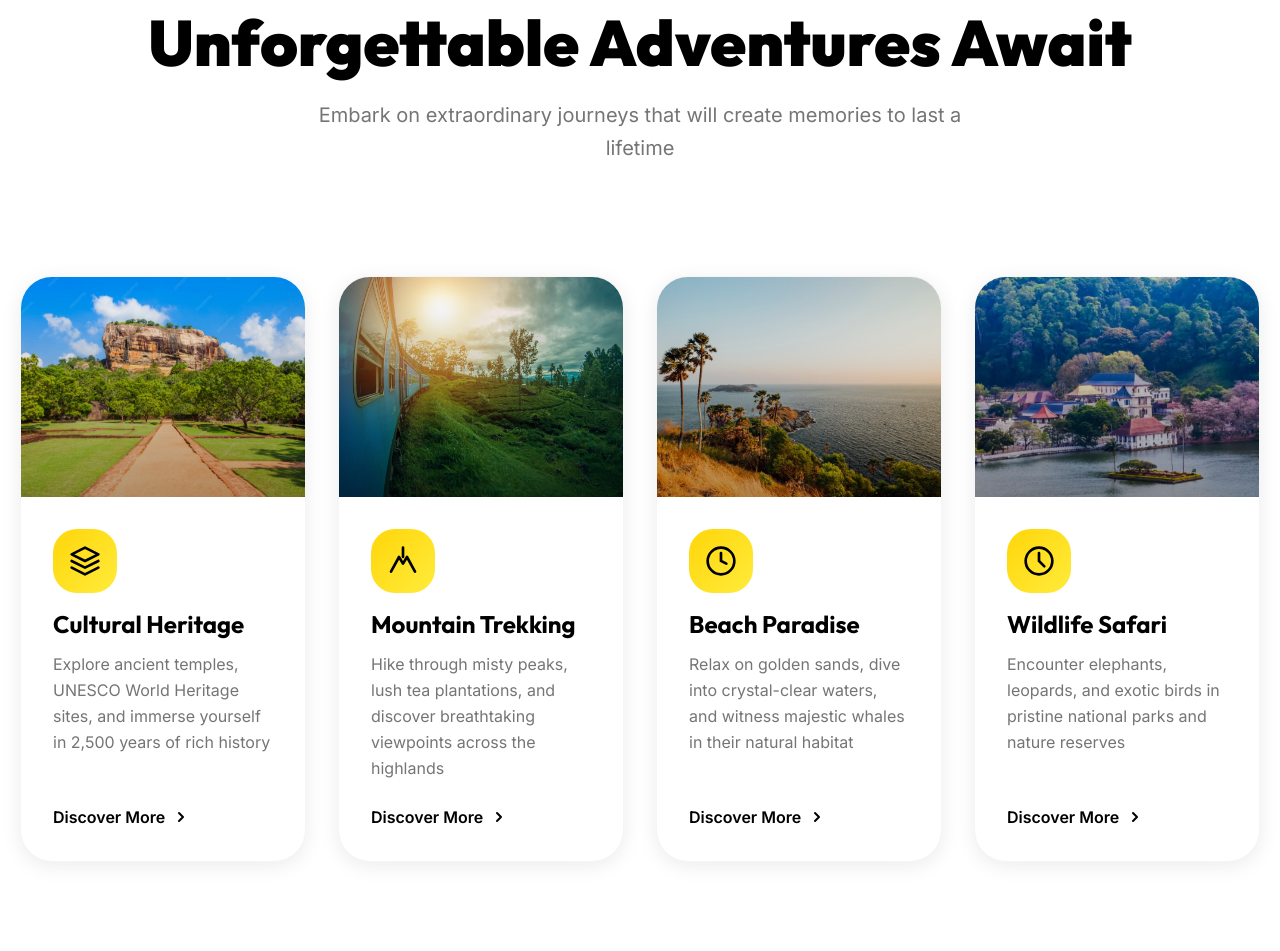
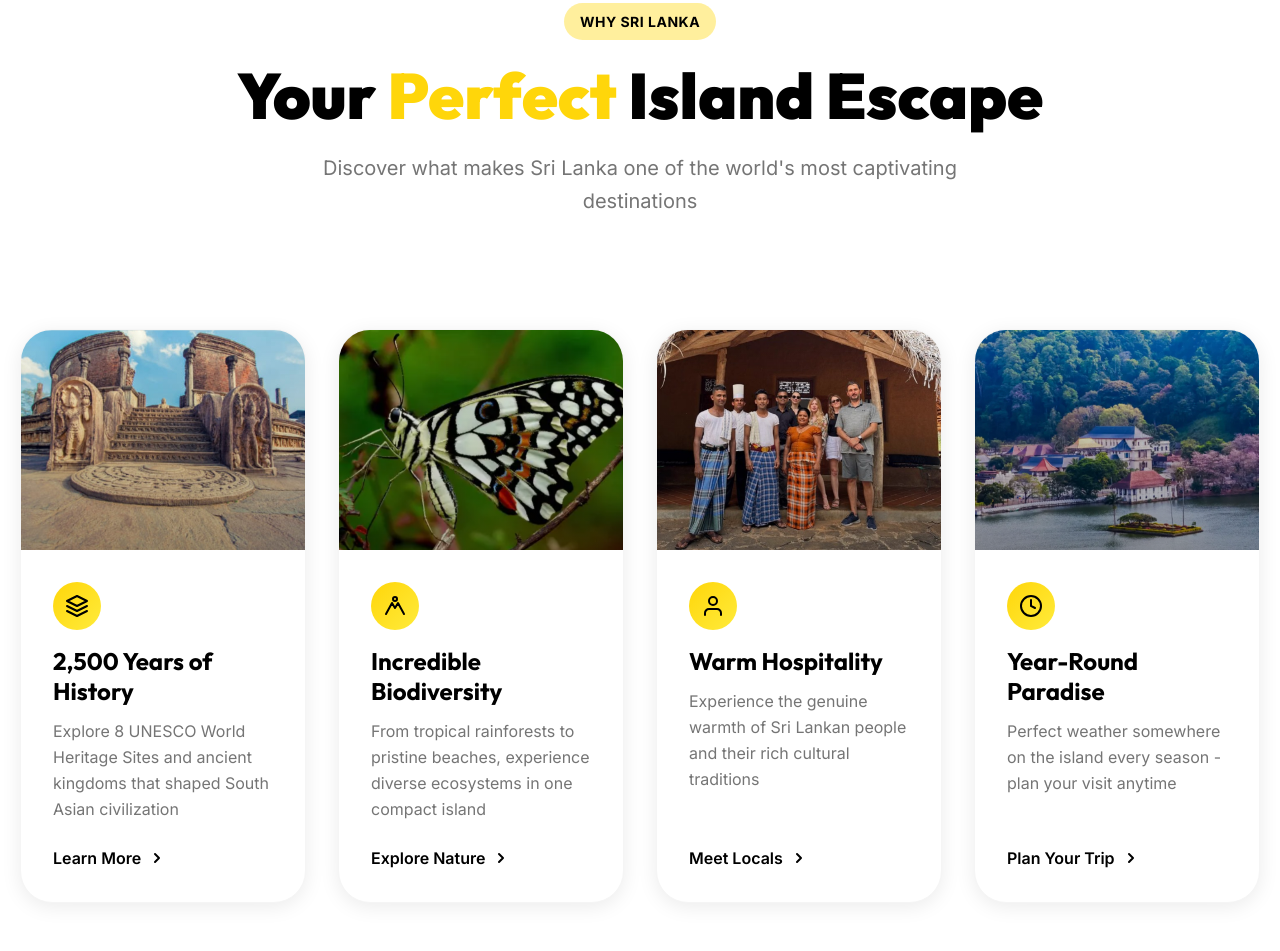
Before and after one commit to akasha-nadeel/Travel-web, a plain HTML site: page index.html in a window 1280 px wide. Shown: the part 949-1900 px from the top of the page. Drawn offline with nearby package versions, Linux system fonts and the light colour scheme.

Commit message:
Add files via upload

```diff
--- a/css/hero-slider.css
+++ b/css/hero-slider.css
@@ -457,6 +457,12 @@
     line-height: var(--leading-relaxed);
 }
 
+.adventures-section .section-badge {
+    background: rgba(255, 214, 10, 0.4);
+    color: var(--dark);
+    margin-bottom: var(--space-4);
+}
+
 .adventures-grid {
     display: grid;
     grid-template-columns: repeat(auto-fit, minmax(280px, 1fr));
@@ -519,8 +525,8 @@
 }
 
 .adventure-icon {
-    width: 64px;
-    height: 64px;
+    width: 48px;
+    height: 48px;
     background: linear-gradient(135deg, var(--secondary) 0%, var(--accent) 100%);
     border-radius: var(--radius-2xl);
     display: flex;
@@ -529,6 +535,11 @@
     margin-bottom: var(--space-4);
     color: var(--dark);
     transition: all var(--transition-base);
+}
+
+.adventure-icon svg {
+    width: 24px;
+    height: 24px;
 }
 
 .adventure-card:hover .adventure-icon {
--- a/index.html
+++ b/index.html
@@ -321,21 +321,23 @@
         </div>
     </section>
 
-    <!-- Unforgettable Adventures Await Section -->
+    <!-- Why Choose Sri Lanka Section -->
     <section class="adventures-section">
         <div class="container">
             <div class="section-header centered">
-                <h2 class="adventures-title">Unforgettable Adventures Await</h2>
+                <span class="section-badge">Why Sri Lanka</span>
+                <h2 class="adventures-title">Your <span style="color: var(--secondary);">Perfect</span> Island Escape
+                </h2>
                 <p class="adventures-subtitle">
-                    Embark on extraordinary journeys that will create memories to last a lifetime
+                    Discover what makes Sri Lanka one of the world's most captivating destinations
                 </p>
             </div>
 
             <div class="adventures-grid">
-                <!-- Adventure Card 1 -->
+                <!-- Feature Card 1 -->
                 <div class="adventure-card">
                     <div class="adventure-card-image">
-                        <img src="assets/images/destinations/sigiriya.jpg" alt="Cultural Heritage">
+                        <img src="assets/images/destinations/vatadage.jpg" alt="Rich History">
                         <div class="adventure-card-overlay"></div>
                     </div>
                     <div class="adventure-card-content">
@@ -349,11 +351,11 @@
                                     stroke-linecap="round" stroke-linejoin="round" />
                             </svg>
                         </div>
-                        <h3>Cultural Heritage</h3>
-                        <p>Explore ancient temples, UNESCO World Heritage sites, and immerse yourself in 2,500 years of
-                            rich history</p>
-                        <a href="#" class="adventure-link">
-                            Discover More
+                        <h3>2,500 Years of History</h3>
+                        <p>Explore 8 UNESCO World Heritage Sites and ancient kingdoms that shaped South Asian
+                            civilization</p>
+                        <a href="destinations.html" class="adventure-link">
+                            Learn More
                             <svg width="16" height="16" viewBox="0 0 16 16" fill="none">
                                 <path d="M6 12L10 8L6 4" stroke="currentColor" stroke-width="2" stroke-linecap="round"
                                     stroke-linejoin="round" />
@@ -362,10 +364,10 @@
                     </div>
                 </div>
 
-                <!-- Adventure Card 2 -->
+                <!-- Feature Card 2 -->
                 <div class="adventure-card">
                     <div class="adventure-card-image">
-                        <img src="assets/images/destinations/ella.jpg" alt="Mountain Trekking">
+                        <img src="assets/images/destinations/biodiversity.png" alt="Diverse Landscapes">
                         <div class="adventure-card-overlay"></div>
                     </div>
                     <div class="adventure-card-content">
@@ -373,15 +375,14 @@
                             <svg width="32" height="32" viewBox="0 0 24 24" fill="none">
                                 <path d="M3 20L9 9L12 14L15 9L21 20" stroke="currentColor" stroke-width="2"
                                     stroke-linecap="round" stroke-linejoin="round" />
-                                <path d="M12 2V9" stroke="currentColor" stroke-width="2" stroke-linecap="round"
-                                    stroke-linejoin="round" />
+                                <circle cx="12" cy="5" r="2" stroke="currentColor" stroke-width="2" />
                             </svg>
                         </div>
-                        <h3>Mountain Trekking</h3>
-                        <p>Hike through misty peaks, lush tea plantations, and discover breathtaking viewpoints across
-                            the highlands</p>
-                        <a href="#" class="adventure-link">
-                            Discover More
+                        <h3>Incredible Biodiversity</h3>
+                        <p>From tropical rainforests to pristine beaches, experience diverse ecosystems in one compact
+                            island</p>
+                        <a href="destinations.html" class="adventure-link">
+                            Explore Nature
                             <svg width="16" height="16" viewBox="0 0 16 16" fill="none">
                                 <path d="M6 12L10 8L6 4" stroke="currentColor" stroke-width="2" stroke-linecap="round"
                                     stroke-linejoin="round" />
@@ -390,27 +391,26 @@
                     </div>
                 </div>
 
-                <!-- Adventure Card 3 -->
+                <!-- Feature Card 3 -->
                 <div class="adventure-card">
                     <div class="adventure-card-image">
-                        <img src="assets/images/destinations/mirissa.jpg" alt="Beach Paradise">
+                        <img src="assets/images/destinations/hospitality.jpg" alt="Warm Hospitality">
                         <div class="adventure-card-overlay"></div>
                     </div>
                     <div class="adventure-card-content">
                         <div class="adventure-icon">
                             <svg width="32" height="32" viewBox="0 0 24 24" fill="none">
                                 <path
-                                    d="M12 2C6.48 2 2 6.48 2 12C2 17.52 6.48 22 12 22C17.52 22 22 17.52 22 12C22 6.48 17.52 2 12 2Z"
-                                    stroke="currentColor" stroke-width="2" />
-                                <path d="M12 6V12L16 14" stroke="currentColor" stroke-width="2"
-                                    stroke-linecap="round" />
+                                    d="M20 21V19C20 17.9391 19.5786 16.9217 18.8284 16.1716C18.0783 15.4214 17.0609 15 16 15H8C6.93913 15 5.92172 15.4214 5.17157 16.1716C4.42143 16.9217 4 17.9391 4 19V21"
+                                    stroke="currentColor" stroke-width="2" stroke-linecap="round"
+                                    stroke-linejoin="round" />
+                                <circle cx="12" cy="7" r="4" stroke="currentColor" stroke-width="2" />
                             </svg>
                         </div>
-                        <h3>Beach Paradise</h3>
-                        <p>Relax on golden sands, dive into crystal-clear waters, and witness majestic whales in their
-                            natural habitat</p>
-                        <a href="#" class="adventure-link">
-                            Discover More
+                        <h3>Warm Hospitality</h3>
+                        <p>Experience the genuine warmth of Sri Lankan people and their rich cultural traditions</p>
+                        <a href="destinations.html" class="adventure-link">
+                            Meet Locals
                             <svg width="16" height="16" viewBox="0 0 16 16" fill="none">
                                 <path d="M6 12L10 8L6 4" stroke="currentColor" stroke-width="2" stroke-linecap="round"
                                     stroke-linejoin="round" />
@@ -419,25 +419,24 @@
                     </div>
                 </div>
 
-                <!-- Adventure Card 4 -->
+                <!-- Feature Card 4 -->
                 <div class="adventure-card">
                     <div class="adventure-card-image">
-                        <img src="assets/images/destinations/kandy.jpg" alt="Wildlife Safari">
+                        <img src="assets/images/destinations/kandy.jpg" alt="Year-Round Destination">
                         <div class="adventure-card-overlay"></div>
                     </div>
                     <div class="adventure-card-content">
                         <div class="adventure-icon">
                             <svg width="32" height="32" viewBox="0 0 24 24" fill="none">
                                 <circle cx="12" cy="12" r="10" stroke="currentColor" stroke-width="2" />
-                                <path d="M12 6V12L16 16" stroke="currentColor" stroke-width="2"
+                                <path d="M12 6V12L16 14" stroke="currentColor" stroke-width="2"
                                     stroke-linecap="round" />
                             </svg>
                         </div>
-                        <h3>Wildlife Safari</h3>
-                        <p>Encounter elephants, leopards, and exotic birds in pristine national parks and nature
-                            reserves</p>
-                        <a href="#" class="adventure-link">
-                            Discover More
+                        <h3>Year-Round Paradise</h3>
+                        <p>Perfect weather somewhere on the island every season - plan your visit anytime</p>
+                        <a href="trip-planner.html" class="adventure-link">
+                            Plan Your Trip
                             <svg width="16" height="16" viewBox="0 0 16 16" fill="none">
                                 <path d="M6 12L10 8L6 4" stroke="currentColor" stroke-width="2" stroke-linecap="round"
                                     stroke-linejoin="round" />
@@ -771,10 +770,11 @@
     <section class="section section-dark" id="experiences">
         <div class="container">
             <div class="section-header centered">
-                <span class="section-badge">Unique Experiences</span>
-                <h2 class="section-title">Unforgettable Adventures Await</h2>
-                <p class="section-subtitle">Immerse yourself in authentic Sri Lankan experiences crafted for every type
-                    of traveler</p>
+                <span class="section-badge">Discover</span>
+                <h2 class="adventures-title">Unforgettable <span style="color: var(--secondary);">Adventures</span>
+                    Await</h2>
+                <p class="adventures-subtitle">From pristine beaches to misty mountains, experience the diverse
+                    landscapes and rich culture of Sri Lanka.</p>
             </div>
 
             <div class="experiences-grid">
```
Also changed, not shown: assets/images/destinations/ancient-history.jpg (added), assets/images/destinations/biodiversity.png (added), assets/images/destinations/hospitality.jpg (added), assets/images/destinations/vatadage.jpg (added).
